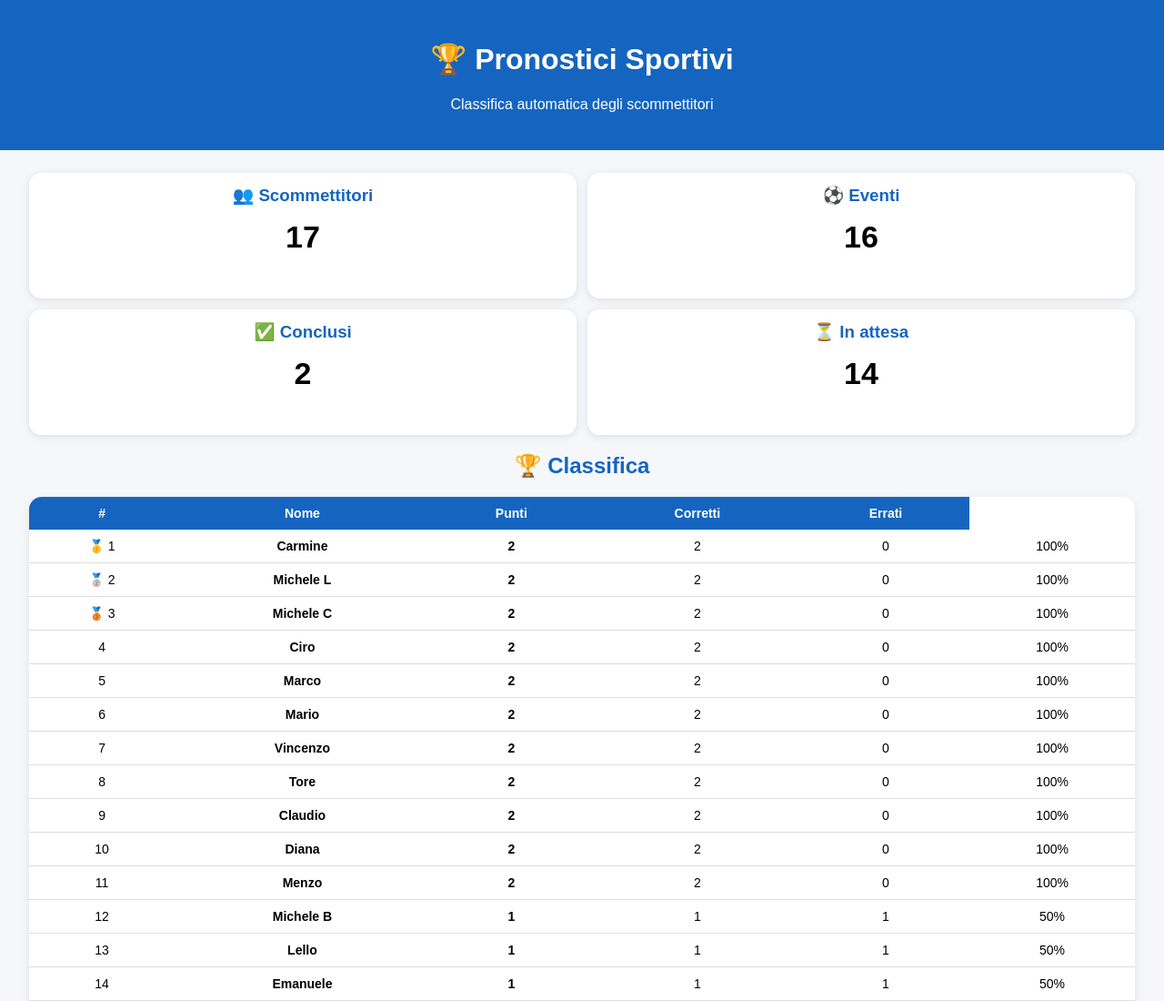
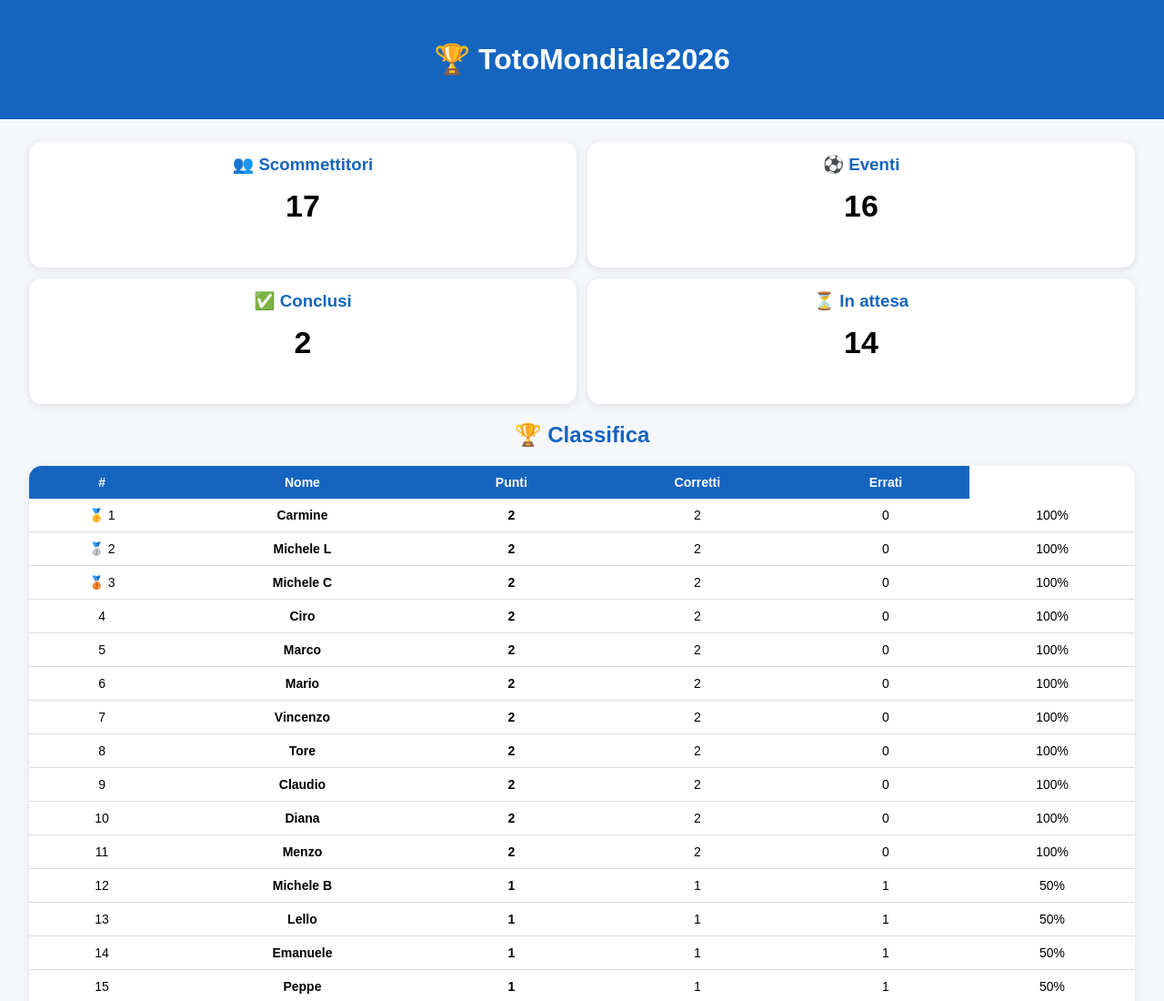
Before and after one commit to Spiderpep86/TotoMondiale26, a plain HTML site: page index.html in a window 1280 px wide. Shown: the top 1100 px of the page at 91% size. Drawn offline with Linux system fonts and the light colour scheme.

Commit message:
Change header title to 'TotoMondiale2026'
Updated the title in the header to 'TotoMondiale2026'.

```diff
--- a/index.html
+++ b/index.html
@@ -16,8 +16,8 @@
 
 <header>
 
-<h1>🏆 Pronostici Sportivi</h1>
-<p>Classifica automatica degli scommettitori</p>
+<h1>🏆 TotoMondiale2026</h1>
+
 
 </header>
 
```
